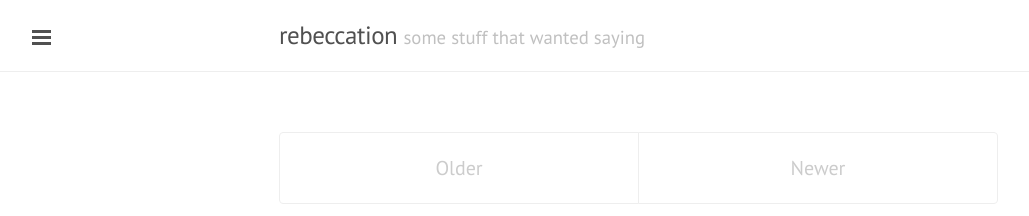
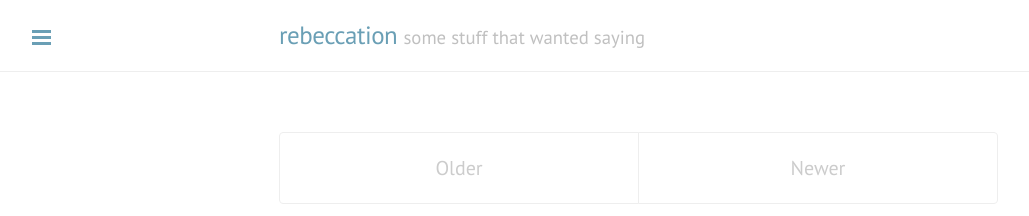
Before and after one commit to rebeccation/rebeccation.github.io, a Jekyll site: the page built from index.html, in a window 1280 px wide. Shown: the top 216 px of the page, without its empty margins (1-1030 px from the left). Built offline with Jekyll 4.4.1, drawn with Linux system fonts in a browser that asks for light colours; the list of posts is cut into pages by our own code.

Commit message:
Update default.html

```diff
--- a/_layouts/default.html
+++ b/_layouts/default.html
@@ -3,7 +3,7 @@
 
   {% include head.html %}
 
-  <body .theme-base-0d>
+  <body class="theme-base-0d">
 
     {% include sidebar.html %}
 
```
